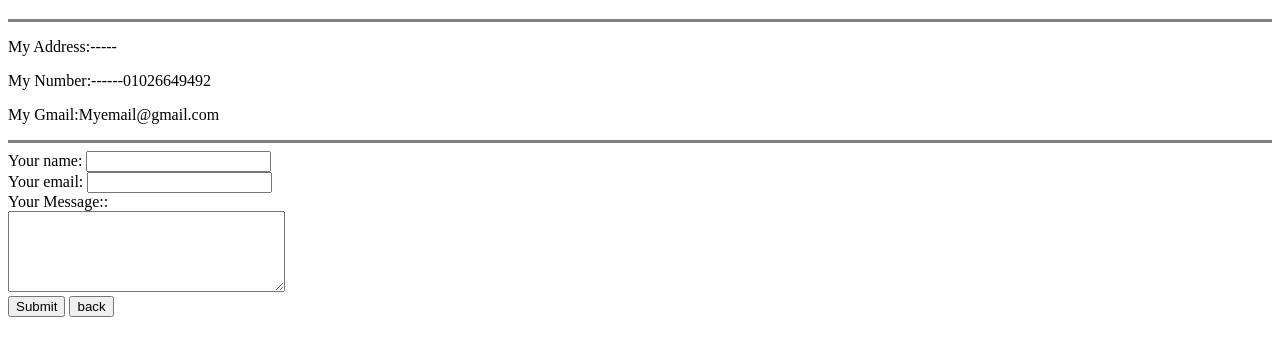
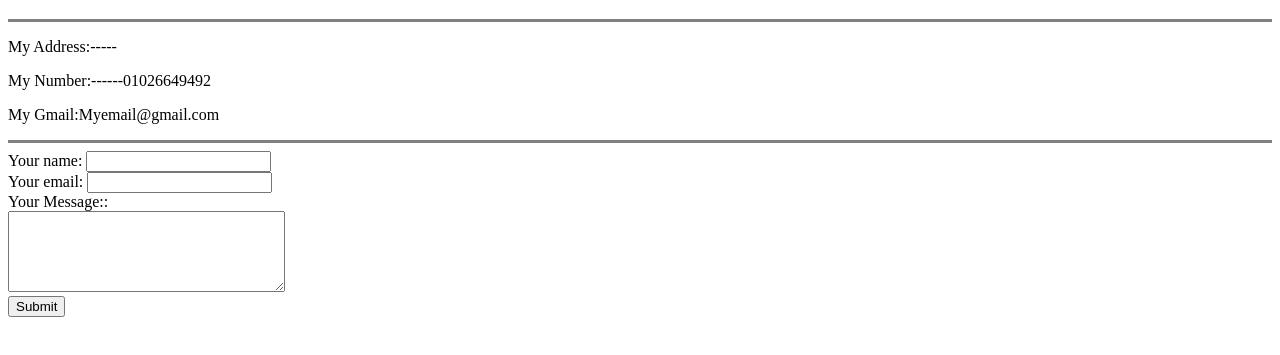
Before and after one commit to hazemdotcom/Hazem-s-personal-site, a plain HTML site: page contact me.html in a window 1280 px wide. Shown: the part 61-416 px from the top of the page. Drawn offline with Linux system fonts and the light colour scheme.

```diff
--- a/contact me.html
+++ b/contact me.html
@@ -36,8 +36,6 @@
 <br>
 
 <input type="submit"name="">
-<input type="submit" value="back">
-
 
 
 </form>
```
